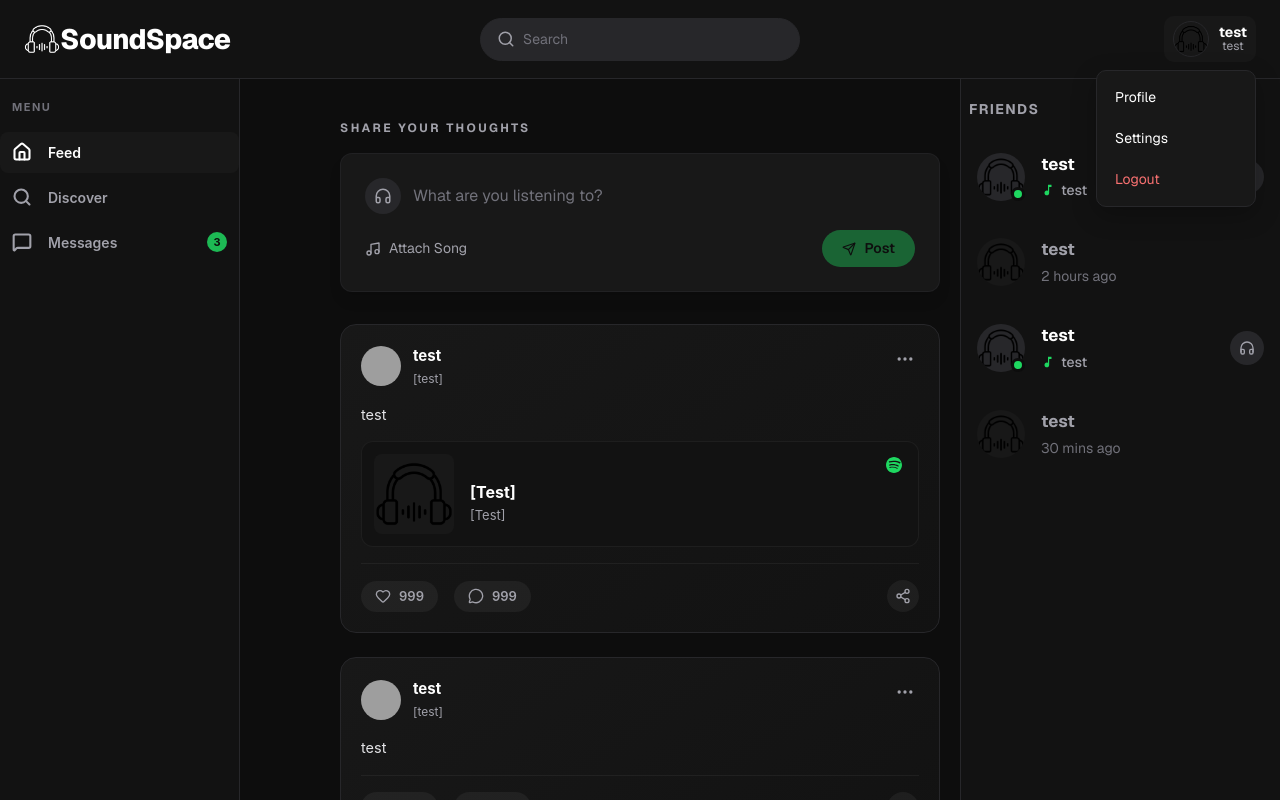
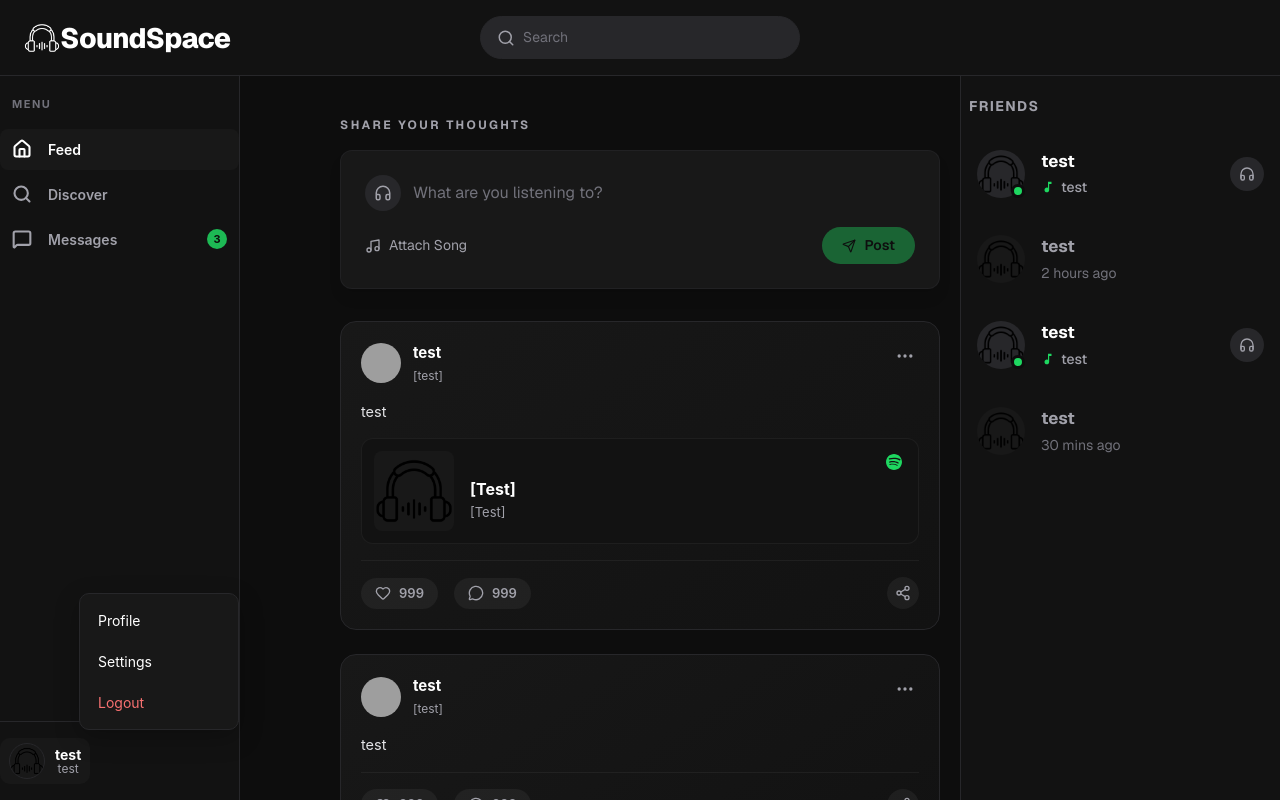
Before and after one commit to biancamilea04/SoundSpace, a Next.js app in the folder SoundSpace_Frontend/sound_space/: page / in a window 1280 px wide. Both pictures are taken after a click on the button "Open profile menu". Built offline with nearby package versions, Linux system fonts and the light colour scheme; grey boxes are pictures that could not be loaded.

Commit message:
feat: implement MenuSidebar and ProfileMenu components with interactive dropdown functionality

```diff
--- a/SoundSpace_Frontend/sound_space/src/components/global/Header/Header.css
+++ b/SoundSpace_Frontend/sound_space/src/components/global/Header/Header.css
@@ -1,4 +1,3 @@
-/* Header Component */
 .main-header {
     display: grid;
     grid-template-columns: 1fr auto 1fr;
@@ -9,188 +8,10 @@
     background-color: var(--bg-base);
 }
 
-.main-header__left {
-    display: flex;
-    justify-content: flex-start;
-    align-items: center;
-}
-
-.main-header__center {
-    display: flex;
-    justify-content: center;
-    align-items: center;
-}
-
-.main-header__right {
-    display: flex;
-    justify-content: flex-end;
-    align-items: center;
-}
-
-.main-header__profile-menu {
-    position: relative;
-}
-
-.main-header__profile {
-    display: flex;
-    align-items: center;
-    gap: 10px;
-    padding: 4px 8px;
-    border: 1px solid transparent;
-    background: transparent;
-    color: inherit;
-    border-radius: 10px;
-    cursor: pointer;
-}
-
-.main-header__profile:hover,
-.main-header__profile[aria-expanded="true"] {
-    background: var(--bg-surface);
-}
-
-.main-header__profile-dropdown {
-    position: absolute;
-    top: calc(100% + 8px);
-    right: 0;
-    min-width: 160px;
-    display: flex;
-    flex-direction: column;
-    padding: 6px;
-    border-radius: 10px;
-    border: 1px solid var(--border-subtle);
-    background: var(--bg-surface);
-    box-shadow: 0 8px 24px rgba(0, 0, 0, 0.25);
-    z-index: 200;
-}
-
-.main-header__profile-dropdown-item {
-    display: block;
-    width: 100%;
-    text-align: left;
-    border: none;
-    background: transparent;
-    color: var(--text-primary);
-    font-size: 0.875rem;
-    padding: 10px 12px;
-    border-radius: 8px;
-    text-decoration: none;
-    cursor: pointer;
-}
-
-.main-header__profile-dropdown-item:hover {
-    background: var(--bg-elevated);
-}
-
-.main-header__profile-dropdown-item--danger {
-    color: #f87171;
-}
-
-.main-header__profile-avatar-wrap {
-    width: 36px;
-    height: 36px;
-    border-radius: 50%;
-    overflow: hidden;
-    border: 1px solid var(--border-subtle);
-}
-
-.main-header__profile-avatar {
-    width: 100%;
-    height: 100%;
-    object-fit: cover;
-}
-
-.main-header__profile-info {
-    display: flex;
-    flex-direction: column;
-    min-width: 0;
-}
-
-.main-header__profile-name {
-    color: var(--text-primary);
-    font-size: 0.875rem;
-    font-weight: 700;
-    line-height: 1.1;
-}
-
-.main-header__profile-song {
-    color: var(--text-muted);
-    font-size: 0.75rem;
-    line-height: 1.1;
-    white-space: nowrap;
-    overflow: hidden;
-    text-overflow: ellipsis;
-    max-width: 120px;
-}
-
-.main-header__title {
-    font-size: 1.75rem;
-    font-weight: 800;
-    color: var(--text-primary);
-    margin: 0;
-    letter-spacing: -0.025em;
-}
-
-.main-header__logo {
-    filter: brightness(0) invert(1);
-}
-
-.main-header__search {
-    display: flex;
-    align-items: center;
-    background-color: var(--bg-elevated);
-    border: 1px solid var(--border-subtle);
-    border-radius: 2rem;
-    padding: 0.625rem 1rem;
-    width: 320px;
-    transition: all 0.2s ease;
-}
-
-.main-header__search:focus-within {
-    border-color: var(--white);
-}
-
-.main-header__search-icon {
-    width: 1.125rem;
-    height: 1.125rem;
-    color: var(--text-muted);
-    margin-right: 0.5rem;
-    flex-shrink: 0;
-}
-
-.main-header__search-input {
-    flex: 1;
-    background: transparent;
-    border: none;
-    outline: none;
-    color: var(--text-primary);
-    font-size: 0.875rem;
-    font-family: inherit;
-    width: 100%;
-}
-
-.main-header__search-input::placeholder {
-    color: var(--text-tertiary);
-}
-
 @media (max-width: 768px) {
     .main-header {
         grid-template-columns: auto 1fr auto;
         padding: 0.75rem 1rem;
         gap: 1rem;
     }
-    .main-header__title {
-        display: none; /* Hide 'SoundSpace' text, leave the logo icon */
-    }
-    .main-header__search {
-        width: 100%;
-        max-width: none;
-    }
-
-    .main-header__profile-info {
-        display: none;
-    }
-
-    .main-header__profile-dropdown {
-        right: -4px;
-    }
 }
--- a/SoundSpace_Frontend/sound_space/src/components/global/Header/Header.tsx
+++ b/SoundSpace_Frontend/sound_space/src/components/global/Header/Header.tsx
@@ -1,119 +1,25 @@
 "use client";
 
-import React, { useEffect, useRef, useState } from 'react';
-import Link from 'next/link';
-import Image from 'next/image';
+import React from 'react';
 import './Header.css';
+import HeaderBrand from './HeaderBrand/HeaderBrand';
+import HeaderSearch from '@/components/global/Header/HeaderSearch/HeaderSearch';
 
 interface HeaderProps {
     title: string;
 }
 
 const Header = ({ title }: HeaderProps) => {
-    const [showProfileMenu, setShowProfileMenu] = useState(false);
-    const profileMenuRef = useRef<HTMLDivElement>(null);
+    return (
+        <header className="main-header" aria-label={title}>
+            <HeaderBrand
+                href="/"
+                logoSrc="/icons/SoundSpaceIcon.png"
+                logoAlt="SoundSpace Logo"
+                titleText="SoundSpace"
+            />
 
-    useEffect(() => {
-        const handleClickOutside = (event: MouseEvent) => {
-            const target = event.target as Node;
-            if (profileMenuRef.current && !profileMenuRef.current.contains(target)) {
-                setShowProfileMenu(false);
-            }
-        };
-
-        document.addEventListener('mousedown', handleClickOutside);
-        return () => {
-            document.removeEventListener('mousedown', handleClickOutside);
-        };
-    }, []);
-
-    const handleToggleProfileMenu = () => {
-        setShowProfileMenu((prev) => !prev);
-    };
-
-    const handleCloseProfileMenu = () => {
-        setShowProfileMenu(false);
-    };
-
-    const handleLogout = () => {
-        setShowProfileMenu(false);
-        if (typeof window !== 'undefined') {
-            window.location.href = '/';
-        }
-    };
-
-    return (
-        <header className="main-header">
-            <Link href="/" className="main-header__left">
-                <Image
-                    src="/icons/SoundSpaceIcon.png"
-                    alt="SoundSpace Logo"
-                    width={36}
-                    height={36}
-                    className="main-header__logo"
-                />
-                <span className="main-header__title">SoundSpace</span>
-            </Link>
-
-            <div className="main-header__center">
-                <div className="main-header__search">
-                    <svg className="main-header__search-icon" viewBox="0 0 24 24" fill="none" stroke="currentColor" strokeWidth="2" strokeLinecap="round" strokeLinejoin="round">
-                        <circle cx="11" cy="11" r="8"></circle>
-                        <line x1="21" x2="16.65" y1="21" y2="16.65"></line>
-                    </svg>
-                    <input
-                        type="text"
-                        className="main-header__search-input"
-                        placeholder="Search"
-                    />
-                </div>
-            </div>
-
-            <div className="main-header__right">
-                <div className="main-header__profile-menu" ref={profileMenuRef}>
-                    <button
-                        type="button"
-                        className="main-header__profile"
-                        aria-label="Open profile menu"
-                        aria-haspopup="menu"
-                        aria-expanded={showProfileMenu}
-                        onClick={handleToggleProfileMenu}
-                    >
-                        <div className="main-header__profile-avatar-wrap">
-                            <Image
-                                src="/icons/SoundSpaceIcon.png"
-                                alt="User avatar"
-                                width={36}
-                                height={36}
-                                className="main-header__profile-avatar"
-                            />
-                        </div>
-                        <div className="main-header__profile-info">
-                            <span className="main-header__profile-name">test</span>
-                            <span className="main-header__profile-song">test</span>
-                        </div>
-                    </button>
-
-                    {showProfileMenu && (
-                        <div className="main-header__profile-dropdown" role="menu" aria-label="Profile options">
-                            <Link href="/profile" className="main-header__profile-dropdown-item" role="menuitem" onClick={handleCloseProfileMenu}>
-                                Profile
-                            </Link>
-                            <Link href="/settings" className="main-header__profile-dropdown-item" role="menuitem" onClick={handleCloseProfileMenu}>
-                                Settings
-                            </Link>
-                            <button
-                                type="button"
-                                className="main-header__profile-dropdown-item main-header__profile-dropdown-item--danger"
-                                role="menuitem"
-                                onClick={handleLogout}
-                            >
-                                Logout
-                            </button>
-                        </div>
-                    )}
-                </div>
-            </div>
+            <HeaderSearch placeholder="Search" />
         </header>
     );
 };
--- a/SoundSpace_Frontend/sound_space/src/components/global/MenuSidebar/MenuSidebar.css
+++ b/SoundSpace_Frontend/sound_space/src/components/global/MenuSidebar/MenuSidebar.css
@@ -41,12 +41,8 @@
     transition: all 0.2s ease;
 }
 
+.sidebaritem-link.active,
 .sidebaritem-link:hover {
-    color: var(--text-primary);
-    background-color: var(--bg-surface);
-}
-
-.sidebaritem-link.active {
     color: var(--text-primary);
     background-color: var(--bg-surface);
 }
@@ -84,6 +80,7 @@
 .sidebar-footer {
     margin-top: auto;
     padding-top: 16px;
+    padding-bottom: 16px;
     border-top: 1px solid var(--border-subtle);
 }
 
@@ -99,65 +96,6 @@
 
 .user-profile:hover {
     background-color: rgba(255, 255, 255, 0.05);
-}
-
-.avatar {
-    width: 36px;
-    height: 36px;
-    border-radius: 50%;
-    padding: 2px;
-    background: linear-gradient(45deg, var(--primary-green), var(--primary-purple));
-    box-sizing: border-box;
-}
-
-.avatar img {
-    border-radius: 50%;
-    width: 100%;
-    height: 100%;
-    object-fit: cover;
-    display: block;
-}
-
-.user-info {
-    display: flex;
-    flex-direction: column;
-}
-
-.user-name {
-    color: var(--text-primary);
-    font-size: 14px;
-    font-weight: 700;
-}
-
-.user-status {
-    color: var(--text-tertiary);
-    font-size: 12px;
-    font-weight: 500;
-}
-
-.user-song-wrapper {
-    display: flex;
-    align-items: center;
-    gap: 0.375rem;
-    margin-top: 0.125rem;
-}
-
-.user-song-icon {
-    width: 0.875rem;
-    height: 0.875rem;
-    color: var(--primary-green);
-    flex-shrink: 0;
-}
-
-.user-song {
-    font-size: 0.875rem;
-    color: var(--text-muted);
-    font-weight: 500;
-    white-space: nowrap;
-    overflow: hidden;
-    text-overflow: ellipsis;
-    padding-top: 1px;
-    max-width: 140px;
 }
 
 @media (max-width: 768px) {
--- a/SoundSpace_Frontend/sound_space/src/components/global/MenuSidebar/MenuSidebar.tsx
+++ b/SoundSpace_Frontend/sound_space/src/components/global/MenuSidebar/MenuSidebar.tsx
@@ -6,6 +6,7 @@ import { Home, Search, MessageSquare } from 'lucide-react';
 
 import SidebarItemProps from "@/types/sidebar/sidebarItemProps";
 import { useActiveSidebar } from "@/hooks/useActiveSidebar";
+import ProfileMenu from "@/components/global/ProfileMenu/ProfileMenu";
 import './MenuSidebar.css';
 
 const MenuSidebarItem = ({ icon: Icon, label, path, badge, isActive }: SidebarItemProps & { isActive?: boolean }) => (
@@ -21,6 +22,12 @@ const MenuSidebarItem = ({ icon: Icon, label, path, badge, isActive }: SidebarIt
 const MenuSidebar = () => {
     const { isActive } = useActiveSidebar();
 
+    const handleLogout = () => {
+        if (typeof window !== 'undefined') {
+            window.location.href = '/';
+        }
+    };
+
     return (
         <div className="sidebar">
             <div className="sidebar-section">
@@ -29,7 +36,7 @@ const MenuSidebar = () => {
                     <MenuSidebarItem
                         icon={Home}
                         label="Feed"
-                        path="/feed"
+                        path="/"
                         badge={""}
                         isActive={isActive("/")}
                     />
@@ -49,6 +56,15 @@ const MenuSidebar = () => {
                     />
                 </div>
             </div>
+
+            <div className="sidebar-footer">
+                <ProfileMenu
+                    userName="test"
+                    currentSong="test"
+                    avatarSrc="/icons/SoundSpaceIcon.png"
+                    onLogout={handleLogout}
+                />
+            </div>
         </div>
     );
 };
--- a/SoundSpace_Frontend/sound_space/src/components/global/ProfileMenu/ProfileMenu.css
+++ b/SoundSpace_Frontend/sound_space/src/components/global/ProfileMenu/ProfileMenu.css
@@ -1,8 +1,8 @@
-.main-header__profile-menu {
+.profile-menu {
     position: relative;
 }
 
-.main-header__profile {
+.profile {
     display: flex;
     align-items: center;
     gap: 10px;
@@ -14,14 +14,15 @@
     cursor: pointer;
 }
 
-.main-header__profile:hover,
-.main-header__profile[aria-expanded="true"] {
+.profile-menu:hover,
+.profile[aria-expanded="true"] {
     background: var(--bg-surface);
 }
 
-.main-header__profile-dropdown {
+.profile-dropdown {
     position: absolute;
-    top: calc(100% + 8px);
+    top: auto;
+    bottom: calc(100% + 8px);
     right: 0;
     min-width: 160px;
     display: flex;
@@ -34,7 +35,7 @@
     z-index: 200;
 }
 
-.main-header__profile-dropdown-item {
+.profile-dropdown-item {
     display: block;
     width: 100%;
     text-align: left;
@@ -48,15 +49,15 @@
     cursor: pointer;
 }
 
-.main-header__profile-dropdown-item:hover {
+.profile-dropdown-item:hover {
     background: var(--bg-elevated);
 }
 
-.main-header__profile-dropdown-item--danger {
+.profile-dropdown-item--danger {
     color: #f87171;
 }
 
-.main-header__profile-avatar-wrap {
+.profile-avatar-wrap {
     width: 36px;
     height: 36px;
     border-radius: 50%;
@@ -64,26 +65,26 @@
     border: 1px solid var(--border-subtle);
 }
 
-.main-header__profile-avatar {
+.profile-avatar {
     width: 100%;
     height: 100%;
     object-fit: cover;
 }
 
-.main-header__profile-info {
+.profile-info {
     display: flex;
     flex-direction: column;
     min-width: 0;
 }
 
-.main-header__profile-name {
+.profile-name {
     color: var(--text-primary);
     font-size: 0.875rem;
     font-weight: 700;
     line-height: 1.1;
 }
 
-.main-header__profile-song {
+.profile-song {
     color: var(--text-muted);
     font-size: 0.75rem;
     line-height: 1.1;
@@ -94,11 +95,13 @@
 }
 
 @media (max-width: 768px) {
-    .main-header__profile-info {
+    .profile-info {
         display: none;
     }
 
-    .main-header__profile-dropdown {
+    .profile-dropdown {
         right: -4px;
+        top: auto;
+        bottom: calc(100% + 8px);
     }
 }
--- a/SoundSpace_Frontend/sound_space/src/components/global/ProfileMenu/ProfileMenu.tsx
+++ b/SoundSpace_Frontend/sound_space/src/components/global/ProfileMenu/ProfileMenu.tsx
@@ -1,7 +1,7 @@
 import React, { useEffect, useRef, useState } from 'react';
 import Link from 'next/link';
 import Image from 'next/image';
-import './HeaderProfileMenu.css';
+import './ProfileMenu.css';
 
 interface HeaderProfileMenuProps {
     userName: string;
@@ -12,7 +12,7 @@ interface HeaderProfileMenuProps {
     onLogout: () => void;
 }
 
-const HeaderProfileMenu = ({
+const ProfileMenu = ({
     userName,
     currentSong,
     avatarSrc,
@@ -51,35 +51,37 @@ const HeaderProfileMenu = ({
     };
 
     return (
-        <div className="main-header__profile-menu" ref={profileMenuRef}>
+        <div className="profile-menu"
+             ref={profileMenuRef}
+             onClick={handleToggleProfileMenu}
+        >
             <button
                 type="button"
-                className="main-header__profile"
+                className="profile"
                 aria-label="Open profile menu"
                 aria-haspopup="menu"
                 aria-expanded={showProfileMenu}
-                onClick={handleToggleProfileMenu}
             >
-                <div className="main-header__profile-avatar-wrap">
+                <div className="profile-avatar-wrap">
                     <Image
                         src={avatarSrc}
                         alt="User avatar"
                         width={36}
                         height={36}
-                        className="main-header__profile-avatar"
+                        className="profile-avatar"
                     />
                 </div>
-                <div className="main-header__profile-info">
-                    <span className="main-header__profile-name">{userName}</span>
-                    <span className="main-header__profile-song">{currentSong}</span>
+                <div className="profile-info">
+                    <span className="profile-name">{userName}</span>
+                    <span className="profile-song">{currentSong}</span>
                 </div>
             </button>
 
             {showProfileMenu && (
-                <div className="main-header__profile-dropdown" role="menu" aria-label="Profile options">
+                <div className="profile-dropdown" role="menu" aria-label="Profile options">
                     <Link
                         href={profileHref}
-                        className="main-header__profile-dropdown-item"
+                        className="profile-dropdown-item"
                         role="menuitem"
                         onClick={handleCloseProfileMenu}
                     >
@@ -87,7 +89,7 @@ const HeaderProfileMenu = ({
                     </Link>
                     <Link
                         href={settingsHref}
-                        className="main-header__profile-dropdown-item"
+                        className="profile-dropdown-item"
                         role="menuitem"
                         onClick={handleCloseProfileMenu}
                     >
@@ -95,7 +97,7 @@ const HeaderProfileMenu = ({
                     </Link>
                     <button
                         type="button"
-                        className="main-header__profile-dropdown-item main-header__profile-dropdown-item--danger"
+                        className="profile-dropdown-item profile-dropdown-item--danger"
                         role="menuitem"
                         onClick={handleLogout}
                     >
@@ -107,4 +109,4 @@ const HeaderProfileMenu = ({
     );
 };
 
-export default HeaderProfileMenu;
+export default ProfileMenu;
```
